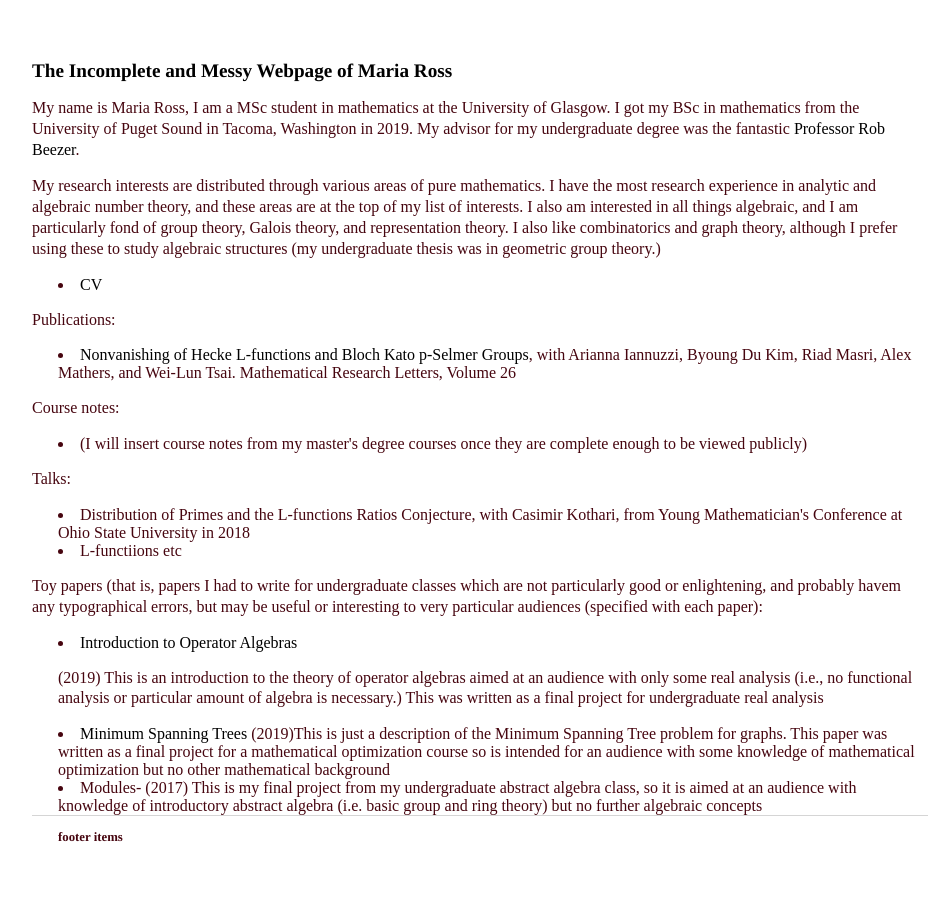
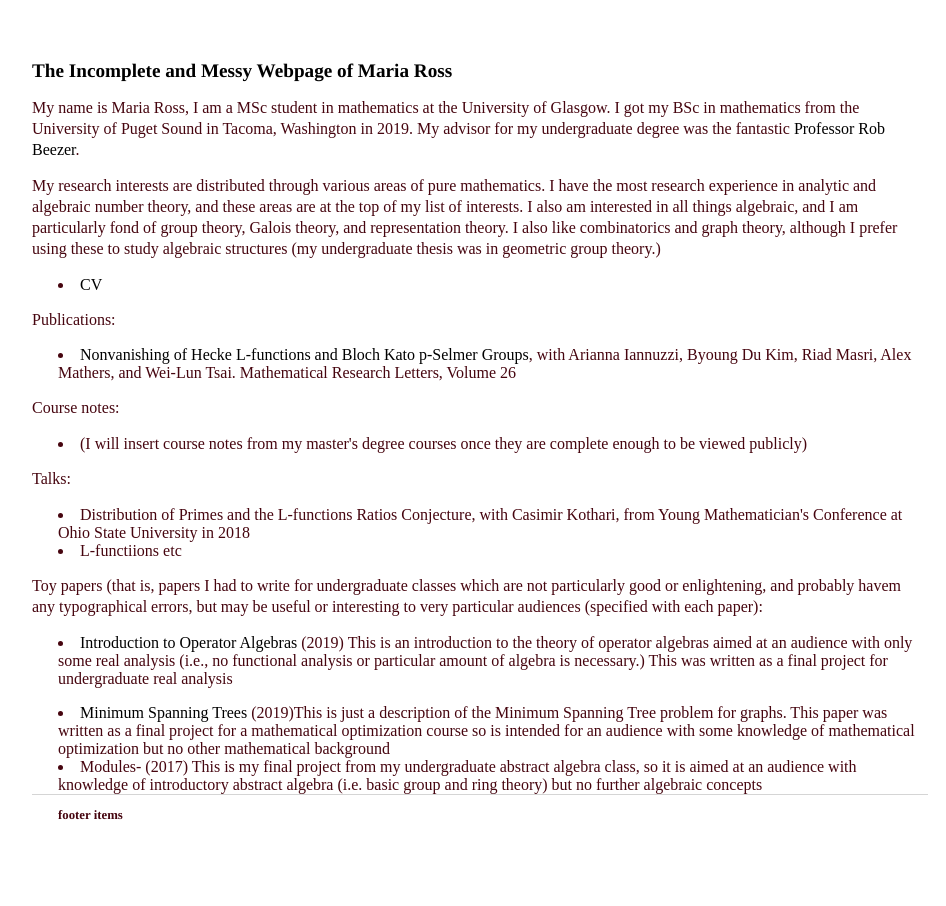
Before and after one commit to mariarross/mariarross.github.io, a Jekyll site: the page built from index.html, in a window 1280 px wide. Shown: the whole page, without its empty margins (160-1106 px from the left). Built offline with Jekyll 4.4.1, drawn with Linux system fonts in a browser that asks for light colours.

Commit message:
Update index.html

```diff
--- a/index.html
+++ b/index.html
@@ -16,7 +16,8 @@ title: Maria Ross
 	<li> L-functiions  etc </li>
 
 	<p> Toy papers (that is, papers I had to write for undergraduate classes which are not particularly good or enlightening, and probably havem any typographical  errors, but may be useful or  interesting to very particular audiences  (specified with each paper): </p>
-	<li> <a href="/Analysis (6).pdf">Introduction to Operator Algebras</a> <p>(2019) This is an introduction to the theory of  operator algebras aimed at an audience with only some real analysis (i.e., no functional analysis or  particular amount of  algebra is  necessary.) This was written as a final project for undergraduate real analysis </p> </li>
+	<li> <a href="/Analysis (6).pdf">Introduction to Operator Algebras</a> (2019) This is an introduction to the theory of  operator algebras aimed at an audience with only some real analysis (i.e., no functional analysis or  particular amount of  algebra is  necessary.) This was written as a final project for undergraduate real analysis </li>
+	<p>  </p>
 	<li> <a href="/MST.pdf">Minimum Spanning Trees</a> (2019)This is just a description of  the Minimum Spanning Tree problem for graphs. This paper was written as  a final  project for a mathematical optimization  course so is intended for an  audience with some  knowledge of mathematical optimization but no other mathematical background </li>
 	<li> Modules- (2017) This is my final project from my undergraduate abstract algebra class,  so it is  aimed at an audience with knowledge of introductory abstract algebra (i.e.  basic group and ring  theory) but  no further algebraic concepts </li>
 </div><!-- /.blurb -->
```
